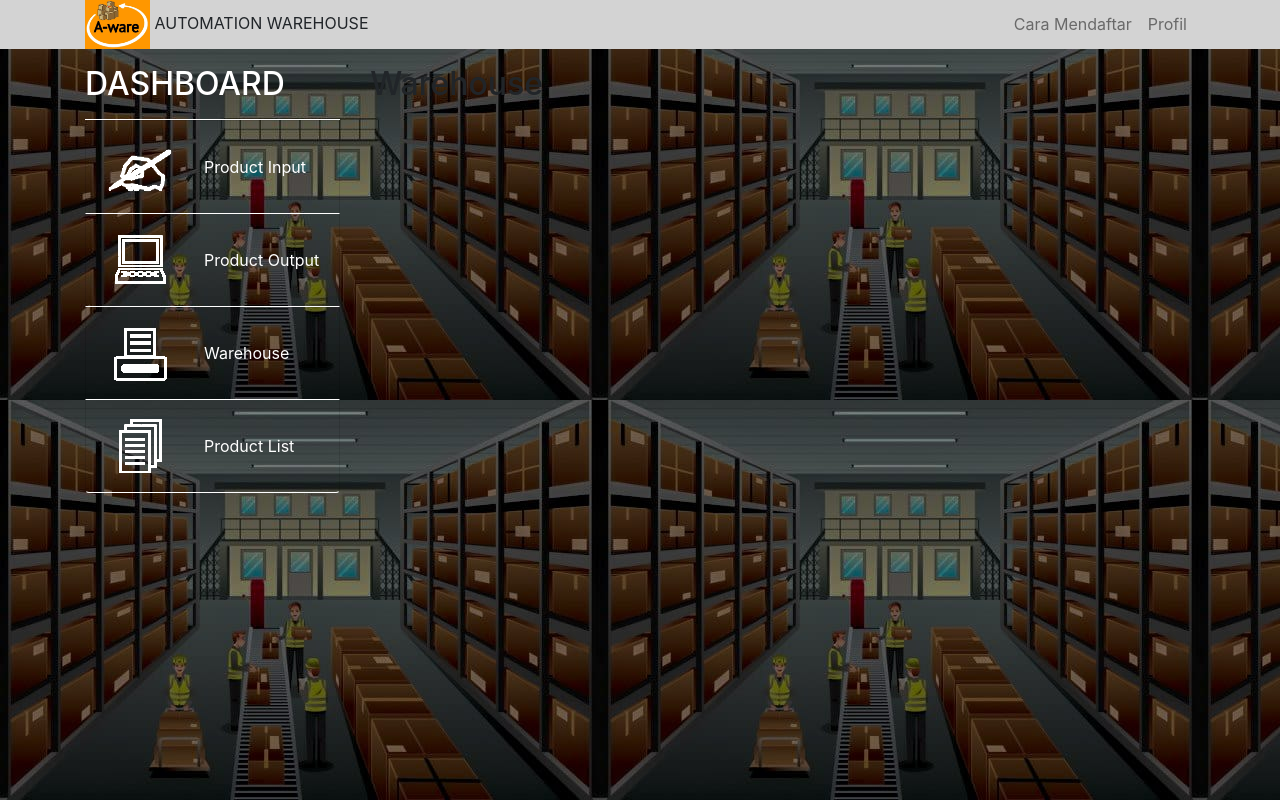
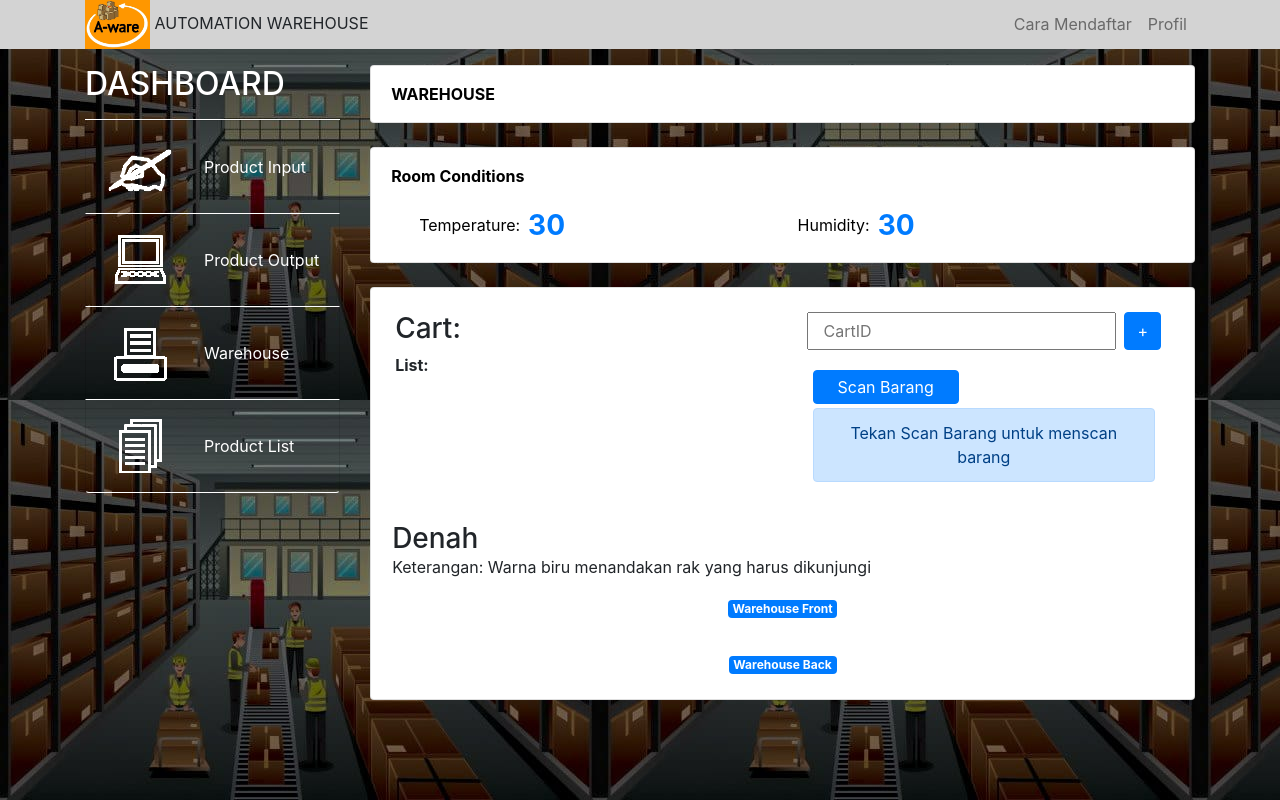
Before and after one commit to dwlhm/aware, a React (Create React App) app in the folder frontend/: page /warehouse in a window 1280 px wide. Built offline with nearby package versions, Linux system fonts and the light colour scheme.

Commit message:
Frontend Update #1

```diff
--- a/frontend/src/App.css
+++ b/frontend/src/App.css
@@ -5,12 +5,12 @@
   width:65px
 }
 
-li.list-group-item a {
+#beranda li.list-group-item a {
   color: white;
   text-decoration: none;
 }
 
-li.list-group-item {
+#beranda li.list-group-item {
   background: transparent;
   border-bottom-color: white;
 }
--- a/frontend/src/App.js
+++ b/frontend/src/App.js
@@ -34,7 +34,7 @@ function App() {
               <h2 className="m-0 pb-3" style={{color: 'white', borderBottomWidth: 1 + 'px', borderBottomStyle: 'solid', borderBottomColor: 'white' }}>DASHBOARD</h2>
             </Link>
 
-            <ul className="list-group">
+            <ul className="list-group"  id="beranda">
               <li className="list-group-item">
                 <Link to={`/product-input`}>
                   <div className="row">
--- a/frontend/src/Containers/ProductInput/index.js
+++ b/frontend/src/Containers/ProductInput/index.js
@@ -101,7 +101,7 @@ export default function ProductInput(props) {
                         <div className="row mb-3">
                             <label for="inputAmount" className="fw-bold col-form-label text-center">QR Code</label>
                             <div className="col d-flex justify-content-center">
-                                <QRCode value={`{code:${itemsCode},name:${itemsName},amount:${itemsAmount}}`} size={200} />
+                                <QRCode value={`{"code":"${itemsCode}","name":"${itemsName}","amount":"${itemsAmount}"}`} size={200} />
                             </div>
                         </div>
                     </div>
--- a/frontend/src/Containers/ProductList/index.js
+++ b/frontend/src/Containers/ProductList/index.js
@@ -5,8 +5,8 @@ export default function ProductList(props) {
     const [list, setList] = useState([
         {code: "aefkfk2o", name: "Advantech Pro 2gb Phone", location: "Rak 2:2-3"},
         {code: "aefkfsk2o", name: "Samsung A52 32GB", location: "Rak 2:3-3"},
-        {code: "aefkfk2so", name: "Advantech Pro 2gb Phone", location: "Rak 2:2-4"},
-        {code: "aefkfk2so", name: "Advantech Pro 2gb Phone", location: "Rak 2:4-5"},
+        {code: "aefkfk2so", name: "realme Narzo 30A", location: "Rak 2:2-4"},
+        {code: "aefkfk2so", name: "Samsung Galaxy A02s", location: "Rak 2:4-5"},
     ])
 
     return(
--- a/frontend/src/Containers/Warehouse/index.js
+++ b/frontend/src/Containers/Warehouse/index.js
@@ -1,9 +1,216 @@
-import React from 'react'
+import React, { useState } from 'react'
+import QrReader from 'react-qr-scanner'
 
 export default function Warehouse(props) {
+
+    const [scanner, setScanner] = useState({delay: 100, result: "Arahkan QR Code ke Kamera"})
+    const [scanCart, setScanCart] = useState(false)
+    const [scanBarang, setScanBarang] = useState(false)
+    const [troliId, setTroliId] = useState("")
+    const [troliId1, setTroliId1] = useState("")
+    const [beenScan, setBeenScan] = useState("-1")
+    const [rak, setRak] = useState({
+        rakId: [],
+        rakStatus: [],
+        barangName: [],
+        barangCode: []
+    })
+
+    const openCartScanner = event => {
+        event.preventDefault();
+
+        setScanCart(!scanCart)
+
+    }
+
+    const inputCartId = event => {
+        event.preventDefault()
+
+        setTroliId1(troliId)
+        setRak({
+            rakId: [["1", "2", "3"], ["4", "5", "6"]],
+            rakStatus: [[true, false, false], [true, false, true]],
+            barangName: [
+                        [
+                            [{code: "aefkfk2o", name: "Advantech Pro 2gb Phone", amount: 2}],
+                            null,
+                            null
+                        ],
+                        [[{code: "aefkfsk2o", name: "Samsung A52 32GB", amount: 3}, {code: "aefkfk2so", name: "realme Narzo 30A", amount: 1}], null, [{code: "aefkfk2so", name: "Samsung Galaxy A02s", amount: 10}]]
+            ],
+            barangCode: [
+                [
+                    ["aefkfk2o"],
+                    null,
+                    null
+                ],
+                [["aefkfsk2o", "aefkfk2so"], null, ["aefkfk2so"]]
+    ]
+        })
+
+    }
+
+    const handleScan = data => {
+        console.log(data != null ? data.text : data)
+        if (data != null) {
+            //const dataParse = JSON.parse(data.text)
+            setScanner({
+                delay: 100,
+                result: "Scan berhasil"
+            })
+            setScanCart(false)
+            alert(data.text.code)
+        }
+    }
+
+    const openBarangScanner = event => {
+        event.preventDefault();
+
+        setScanBarang(!scanBarang)
+
+    }
+
+    const handleScanBarang = data => {
+        setBeenScan("0")
+        console.log(data != null ? data.text : data)
+        if (data != null) {
+            const dataParse = JSON.parse(data.text)
+            const code = dataParse.code
+            let rak1 = rak
+            setScanner({
+                delay: 100,
+                result: "Scan berhasil"
+            })
+            setScanBarang(false)
+            rak1.barangName.map((val, index) => {
+                if (val !== null) {
+                    val.map((val1, index1) => {
+                        if (val1 !== null) {
+                            val1.map((val2, index2) => {
+                                if (val2.code == code) {
+                                    val1.splice(index2, 1)
+                                    rak1.rakStatus[index][index1] = false
+                                    setBeenScan("1")
+                                }
+                            })
+                        }
+                    })
+                }
+
+            })
+
+
+
+            setRak(rak)
+        }
+    }
+
+    const handleError = err => {
+        console.error(err);
+    }
+
+    const previewStyle = {
+        height: 240,
+        width: 320,
+    }
     return(
         <div>
-            <h2>Warehouse</h2>
+            <div className="card" style={{color: 'black'}}>
+                <div className="card-body fw-bold pt-3 pb-3">WAREHOUSE</div>
+            </div>
+
+            <div className="card mt-4" style={{color: 'black'}}>
+                <div className="card-body fw-bold pt-3 pb-3">Room Conditions</div>
+                <div className="container pb-3 px-5">
+                    <div className="row">
+                        <div className="col d-flex align-items-center">Temperature: <span className="text-primary fs-3 ml-2 fw-bold">30</span></div>
+                        <div className="col d-flex align-items-center">Humidity: <span className="text-primary fs-3 ml-2 fw-bold">30</span></div>
+                    </div>
+                </div>
+
+            </div>
+
+            <div className="card mt-4 p-4">
+                <div>
+                    <div className="row">
+                        <div className="col">
+                            <h3>Cart: {troliId1}</h3>
+                            <p className="fw-bold">List:</p>
+                            <ol className="list-group list-group-numbered">
+                                {rak.barangName.map((item, index) => {
+                                    return(
+                                        <>
+                                            {
+                                                item.map((values, index1) => {
+                                                    if (values !== null) {
+                                                        return(<>
+                                                            {
+                                                                values.map((items, indexs) => {
+                                                                    {console.log(items + "aba")}
+                                                                    return(<li className="list-group-item" key={items.code}>{items.name}</li>)
+                                                                })
+                                                            }
+                                                            </>
+                                                        )
+
+                                                    }
+
+
+                                                    //return(<li className="list-group-item" key={value} id={rak.barangCode[index][index1]}>{value}</li>)
+                                                })
+                                            }
+                                        </>
+                                    )
+
+
+                                })}
+                            </ol>
+                        </div>
+                        <div className="col">
+                            <div className="row mb-3 px-4">
+                                <input type="text" value={troliId}
+                                    onChange={e => setTroliId(e.target.value)}
+                                    placeholder="CartID"
+                                    className="col"/>
+                                <button type="button" onClick={inputCartId} className="btn btn-primary col-md-auto ml-2">+</button>
+                            </div>
+                            <div className="col">
+                                {!scanCart ? <button type="button" className="btn btn-primary py-1 px-4 my-1" onClick={openBarangScanner}>Scan Barang</button> : <QrReader delay={scanner.delay} style={previewStyle} className="shadow-sm bg-body rounded" onError={handleError} onScan={handleScan} />}
+
+                                {!scanBarang ? null : <QrReader delay={scanner.delay} style={previewStyle} className="shadow-sm bg-body rounded" onError={handleError} onScan={handleScanBarang} />}
+
+                                <div class={`alert text-center ${beenScan == "-1" ? "alert-primary" : beenScan == "0" ? "alert-danger fw-bold" : "alert-success"}`} role="alert">
+                                    {beenScan == "-1" ? "Tekan Scan Barang untuk menscan barang" : beenScan == "0" ? "Arahkan QR Code ke Kamera" : "Pengambilan barang berhasil"}
+                                </div>
+
+
+                            </div>
+                        </div>
+                    </div>
+                </div>
+
+                <div className="row">
+                    <h3 className="mt-4 mb-0">Denah</h3>
+                    <p>Keterangan: Warna biru menandakan rak yang harus dikunjungi</p>
+                    <div className="text-center"><span className="badge badge-primary">Warehouse Front</span></div>
+                    <div className="container my-3">
+                        <div className="row">
+                        {rak.rakId.map((value, index) => {
+                            {console.log(index)}
+                            return(<div className="col">
+                                {rak.rakId[index].map((value1, index1)=> {
+                                    {console.log(index1)}
+                                    return(<div className={`py-4 fw-bold text-center ${rak.rakStatus[index][index1] ? 'bg-primary' : 'bg-white'}`}>{value1}</div>)
+                                })}
+                            </div>)
+                        })}
+                        </div>
+                    </div>
+                    <div className="text-center"><span className="badge badge-primary">Warehouse Back</span></div>
+                </div>
+            </div>
+
+
         </div>
     )
 }
```
